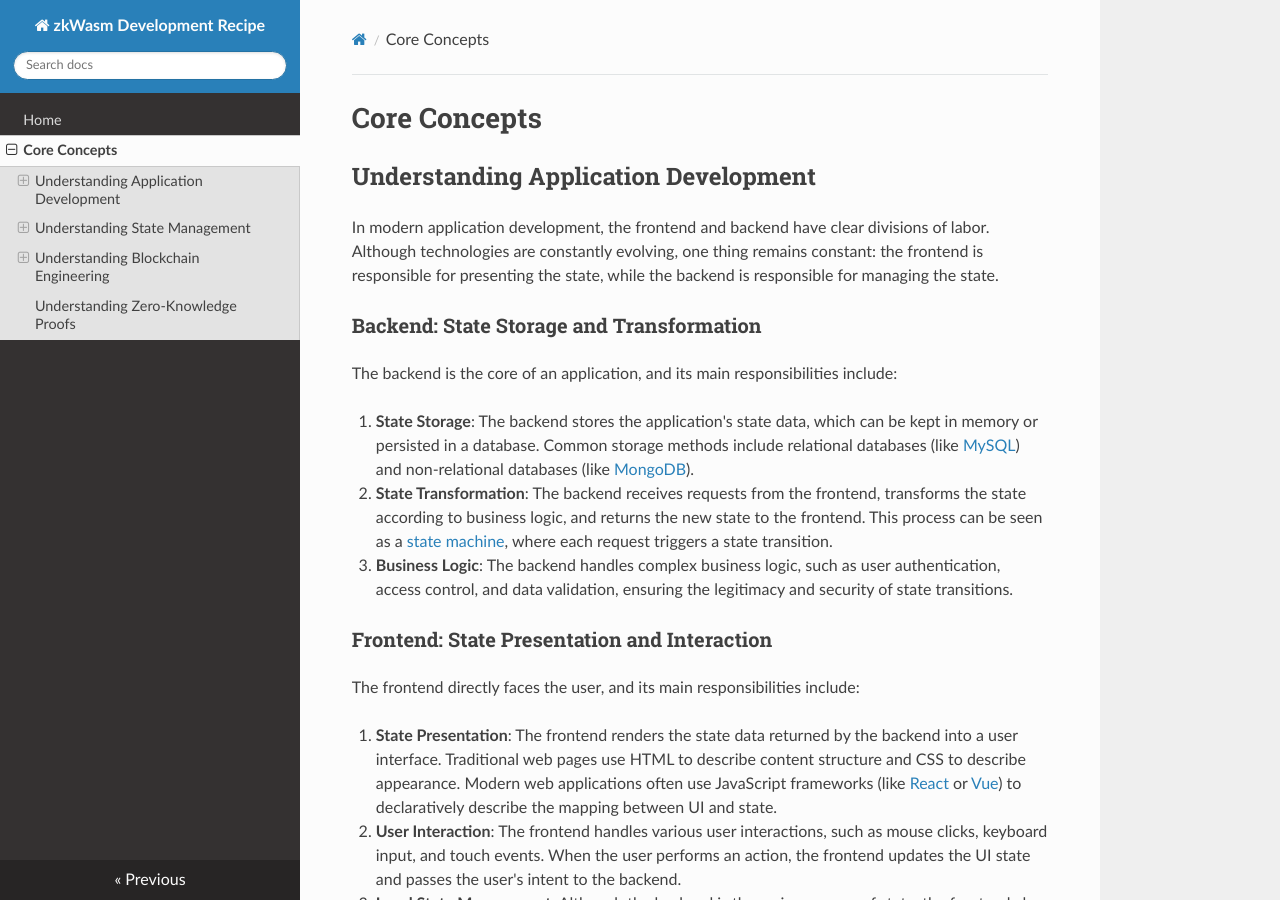
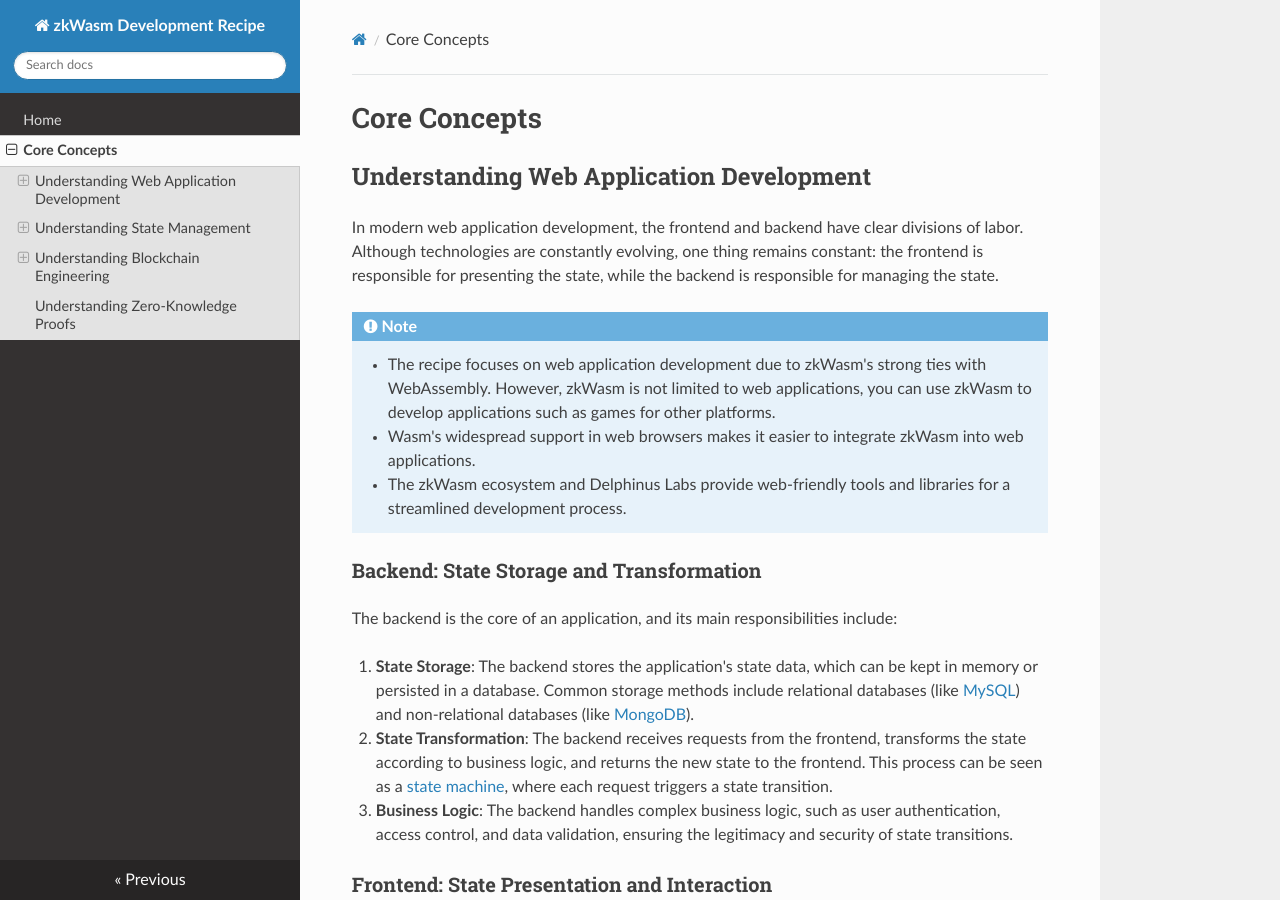
Before and after one commit to JupiterXiaoxiaoYu/zkwasm-development-recipe, an MkDocs documentation site: the page built from docs/Core Concepts.md, in a window 1280 px wide and 900 px high. Built offline with MkDocs 1.6.1, drawn with Linux system fonts in a browser that asks for light colours; nearby versions of some CDN libraries; some of the changed text lies outside the part shown.

Commit message:
add notes

```diff
--- a/docs/Core Concepts.md
+++ b/docs/Core Concepts.md
@@ -1,8 +1,13 @@
 # Core Concepts
 
-## Understanding Application Development
+## Understanding Web Application Development
 
-In modern application development, the frontend and backend have clear divisions of labor. Although technologies are constantly evolving, one thing remains constant: the frontend is responsible for presenting the state, while the backend is responsible for managing the state.
+In modern web application development, the frontend and backend have clear divisions of labor. Although technologies are constantly evolving, one thing remains constant: the frontend is responsible for presenting the state, while the backend is responsible for managing the state.
+
+!!! note
+    - The recipe focuses on web application development due to zkWasm's strong ties with WebAssembly. However, zkWasm is not limited to web applications, you can use zkWasm to develop applications such as games for other platforms.
+    - Wasm's widespread support in web browsers makes it easier to integrate zkWasm into web applications.
+    - The zkWasm ecosystem and Delphinus Labs provide web-friendly tools and libraries for a streamlined development process.
 
 ### Backend: State Storage and Transformation
 The backend is the core of an application, and its main responsibilities include:
@@ -165,3 +170,5 @@ Zero-knowledge proofs provide a more efficient way to implement determinism and
 Here's an example. Suppose there is a complex state transition that requires 1,000,000 steps of computation. In a traditional blockchain, each node would need to replay these 1,000,000 steps to verify the result. But with zero-knowledge proofs, the prover only needs to do the computation once to generate a proof, and the verifier might only need to do 100 steps of computation to verify this proof.
 
 In addition to efficiency, zero-knowledge proofs bring another important property: privacy. Since the proving process does not reveal input data and intermediate states, zero-knowledge proofs allow verifying the correctness of a computation result without disclosing the original data. This is very important for privacy-sensitive application scenarios (like finance and healthcare).
+
+Next, we will introduce the core concepts and fundamentals of zkWasm.
--- a/mkdocs.yml
+++ b/mkdocs.yml
@@ -15,4 +15,5 @@ markdown_extensions:
   - pymdownx.emoji:
       emoji_index: !!python/name:materialx.emoji.twemoji
       emoji_generator: !!python/name:materialx.emoji.to_svg
+  - admonition
 use_directory_urls: false
```
